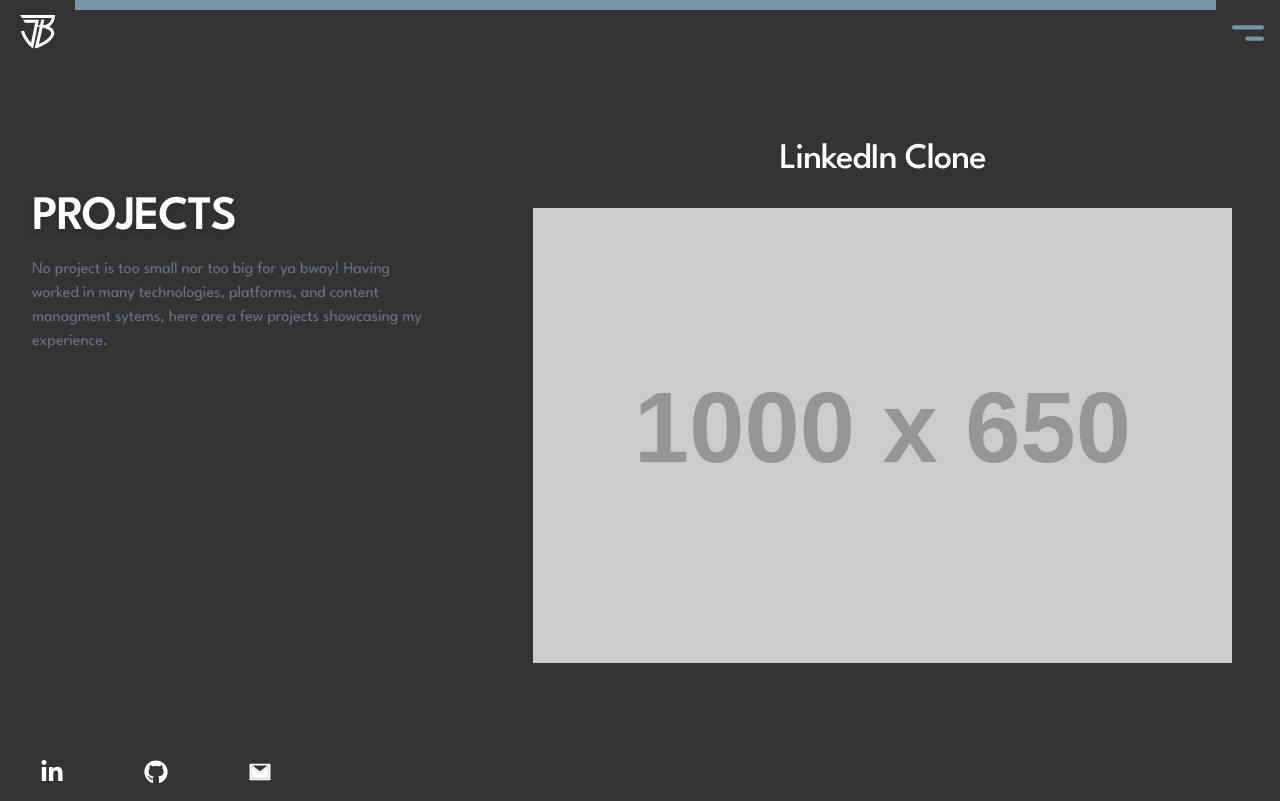
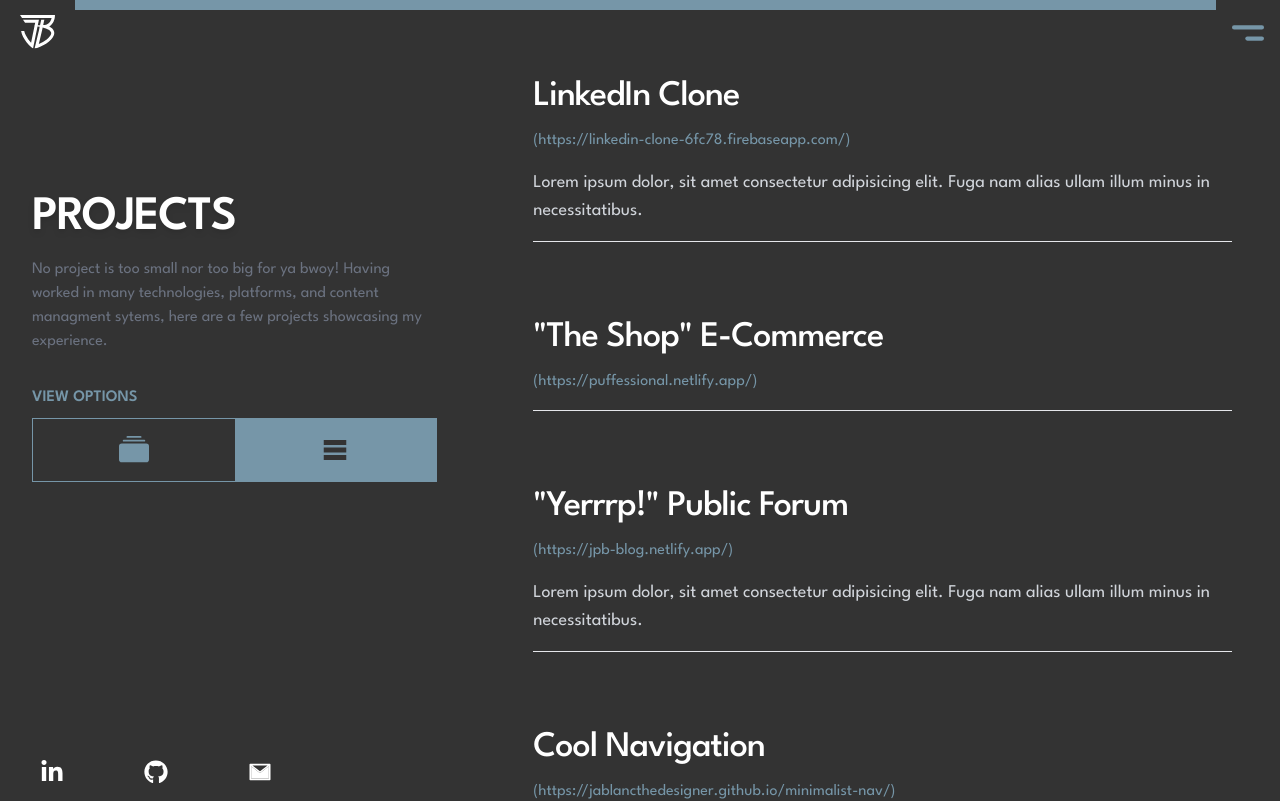
Before and after one commit to jablancTheDesigner/Jablanc-v3, a Next.js app: page /projects in a window 1280 px wide. Shown: the top 801 px of the page. Built offline with nearby package versions, Linux system fonts and the light colour scheme.

Commit message:
Add grid and title styles to project list

```diff
--- a/components/Card.tsx
+++ b/components/Card.tsx
@@ -1,29 +1,36 @@
 import {  motion } from 'framer-motion';
-import { FC, ReactElement } from 'react';
+import { FC, ReactElement, useState } from 'react';
 import { Project } from '../src/project';
 import Image from 'next/image';
 
 interface Card {
-    content: Project
+    content: Project,
+    layout: string
 }
 
-const Card:FC<Card> = ({content}): ReactElement => {
+const Card:FC<Card> = ({content, layout}): ReactElement => {
+
+    let isGrid = layout == 'grid';
+
     return (
         <motion.div key={content.id}
             transition={{ type: "spring", stiffness: 400, damping: 17 }}
             initial={{scale: 0}}
             whileInView={{ scale: [0,1], offset: 100}}
-            exit={{ scale: [1, 0]}}
-            className="md:h-screen cursor-pointer relative flex flex-col items-center justify-center">
+            exit={{ scale: [1, 0], offset: 100}}
+            className={`cursor-pointer relative flex flex-col justify-center mb-16 ${isGrid ? 'md:h-screen max-h-[800px]' : 'h-auto pb-4  border-b last-of-type:border-none'}`}>
             <motion.h2
-                className="md:text-4xl text-2xl tracking-tight font-league-spartan font-medium text-white text-center py-3 mb-4">{content.title}
+                className={`md:text-4xl text-2xl tracking-tight font-league-spartan font-medium text-white py-3 ${isGrid ? 'text-center' : 'text-left'}`}>{content.title}
             </motion.h2>
-            <motion.div className="transition-all ease-in-out box-content">
+            <p className={`${isGrid ? 'text-center' : 'text-left'}`}>
+                {content.url && <a href={content.url} target="_blank">({content.url})</a>}
+            </p>
+            {isGrid && <motion.div className="transition-all ease-in-out box-content my-6">
                 <Image src='https://placehold.jp/1000x650.jpg' width='1000px' height='650px' alt="Preview project Image" />
-            </motion.div>
-            <motion.p className="text-gray-300 text-lg font-thin font-league-spartan mt-4 hidden">
-                Lorem ipsum dolor, sit amet consectetur adipisicing elit. Fuga nam alias ullam illum minus in necessitatibus.
-            </motion.p>
+            </motion.div>}
+            {content.description && <motion.p className="text-gray-300 text-lg font-thin font-league-spartan mt-4">
+                {content.description}
+            </motion.p>}
         </motion.div>
     )
 }
--- a/components/ProjectsList.tsx
+++ b/components/ProjectsList.tsx
@@ -1,18 +1,14 @@
-import { useEffect, useRef, useState, forwardRef, FC, ReactElement } from "react";
-import {BsArrowDown, BsArrowsFullscreen} from 'react-icons/bs';
-import {FaArrowsAltH} from 'react-icons/fa'
-import { Project } from "../src/project";
-import Loader from "./Loader";
-import {AiOutlineColumnWidth} from 'react-icons/ai';
-import {FiColumns} from 'react-icons/fi';
-import {CgScrollV} from 'react-icons/cg';
-import {TbArrowAutofitWidth} from 'react-icons/tb';
-import Image from 'next/image';
-import { getProjects } from "../src/projectsService";
-import { motion, AnimatePresence, useScroll } from "framer-motion"
+import { FC, ReactElement, useState } from "react";
+import { motion, useScroll } from "framer-motion"
 import Card from "./Card";
+import {BsCollectionFill} from 'react-icons/bs';
+import {MdTableRows} from 'react-icons/md';
+
+type ProjectStyle = 'title' | 'grid';
 
 const ProjectsList:FC<any> = ({data}): ReactElement => {
+
+    const [layoutStyle, setLayoutStyle] = useState<ProjectStyle>('title');
 
     const { scrollYProgress } = useScroll();
 
@@ -35,15 +31,30 @@
                                     <p className="text-base text-gray-500 max-w-md md:text-left text-center">
                                         No project is too small nor too big for ya bwoy! Having worked in many technologies, platforms, and content managment sytems, here are a few projects showcasing my experience.
                                     </p>
+
+                                    <div className="mt-8">
+                                        <h4 className="text-base border-b border-primary pb-2 font-semibold uppercase md:text-left text-center">
+                                            View options</h4>
+                                        <div className="grid grid-cols-2 border-b border-x border-primary">
+                                            <button className={`app-button text-3xl flex items-center gap-2 justify-center leading-3 ${layoutStyle == 'grid' ? '!bg-primary !text-dark' : '!text-primary'}`}
+                                                onClick={() => setLayoutStyle('grid')}>
+                                                    <BsCollectionFill />
+                                            </button>
+                                            <button className={`app-button text-3xl flex items-center gap-2 justify-center leading-3 ${layoutStyle == 'title' ? '!bg-primary !text-dark' : '!text-primary'}`}
+                                                onClick={() => setLayoutStyle('title')}>
+                                                    <MdTableRows />
+                                            </button>
+                                        </div>
+                                    </div>
                                 </div>
                             </div>
                         </div>
 
                         <motion.div
                             className="flex-1 pr-0 pl-0 md:pl-16 md:pr-4 grid">
-                            <motion.div className='relative flex flex-col'>
+                            <motion.div className='relative flex flex-col md:py-[var(--nav-height)]'>
                                 {data.map((project, idx) => (
-                                    <Card content={project} key={idx} />
+                                    <Card content={project} key={idx} layout={layoutStyle} />
                                 ))}
                             </motion.div>
                         </motion.div>
--- a/src/project-data.ts
+++ b/src/project-data.ts
@@ -11,7 +11,7 @@
         thumbnail: null,
         gallery: [],
         tools: ['ReactJS', 'SCSS', 'HTML', 'JavaScript'],
-        description: null,
+        description: 'Lorem ipsum dolor, sit amet consectetur adipisicing elit. Fuga nam alias ullam illum minus in necessitatibus. ',
         url: 'https://linkedin-clone-6fc78.firebaseapp.com/',
         featured: true,
         color: '#000000',
@@ -41,7 +41,7 @@
         thumbnail: null,
         gallery: [],
         tools: ['ReactJS', 'SCSS', 'HTML', 'JavaScript'],
-        description: null,
+        description: 'Lorem ipsum dolor, sit amet consectetur adipisicing elit. Fuga nam alias ullam illum minus in necessitatibus. ',
         url: 'https://jpb-blog.netlify.app/',
         featured: true,
         color: '#000000',
@@ -56,7 +56,7 @@
         thumbnail: null,
         gallery: [],
         tools: [ 'SCSS', 'HTML', 'JavaScript'],
-        description: null,
+        description: 'Lorem ipsum dolor, sit amet consectetur adipisicing elit. Fuga nam alias ullam illum minus in necessitatibus. ',
         url: 'https://jablancthedesigner.github.io/minimalist-nav/',
         featured: true,
         color: '#000000',
```
